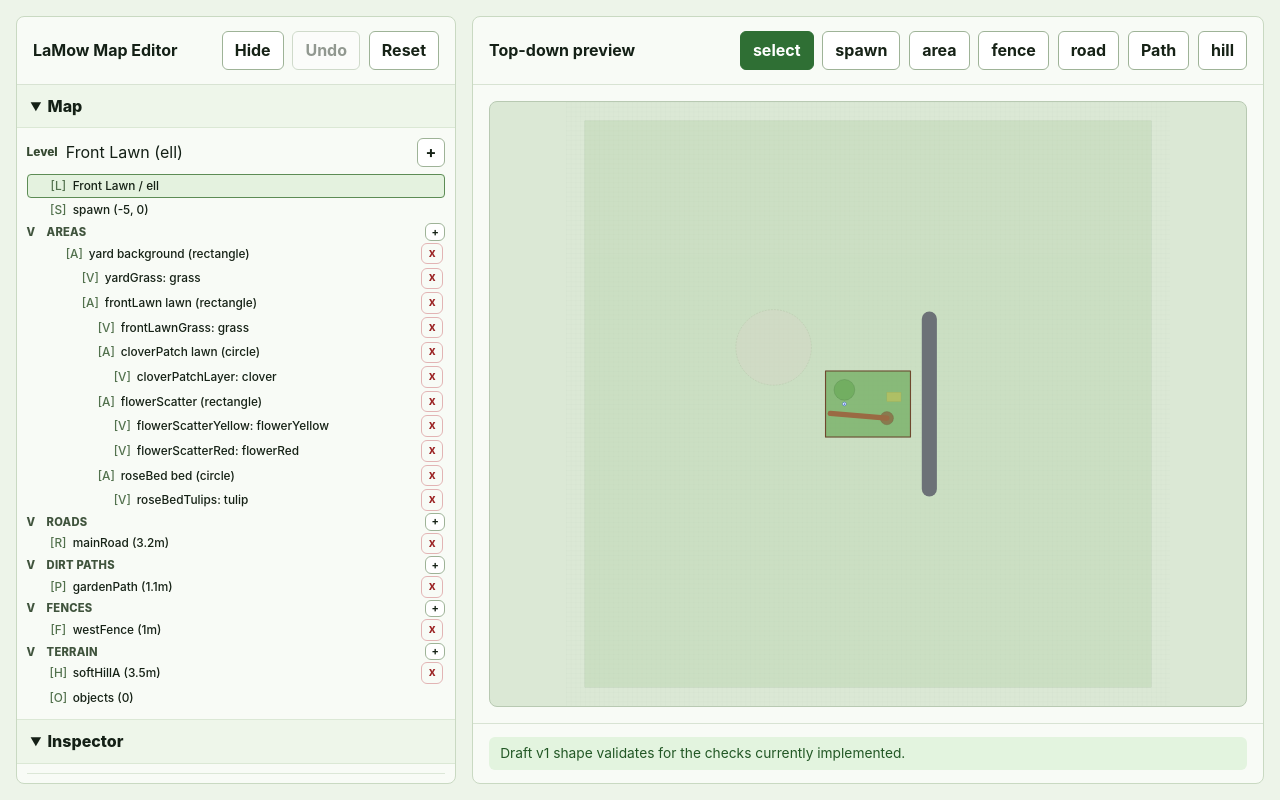
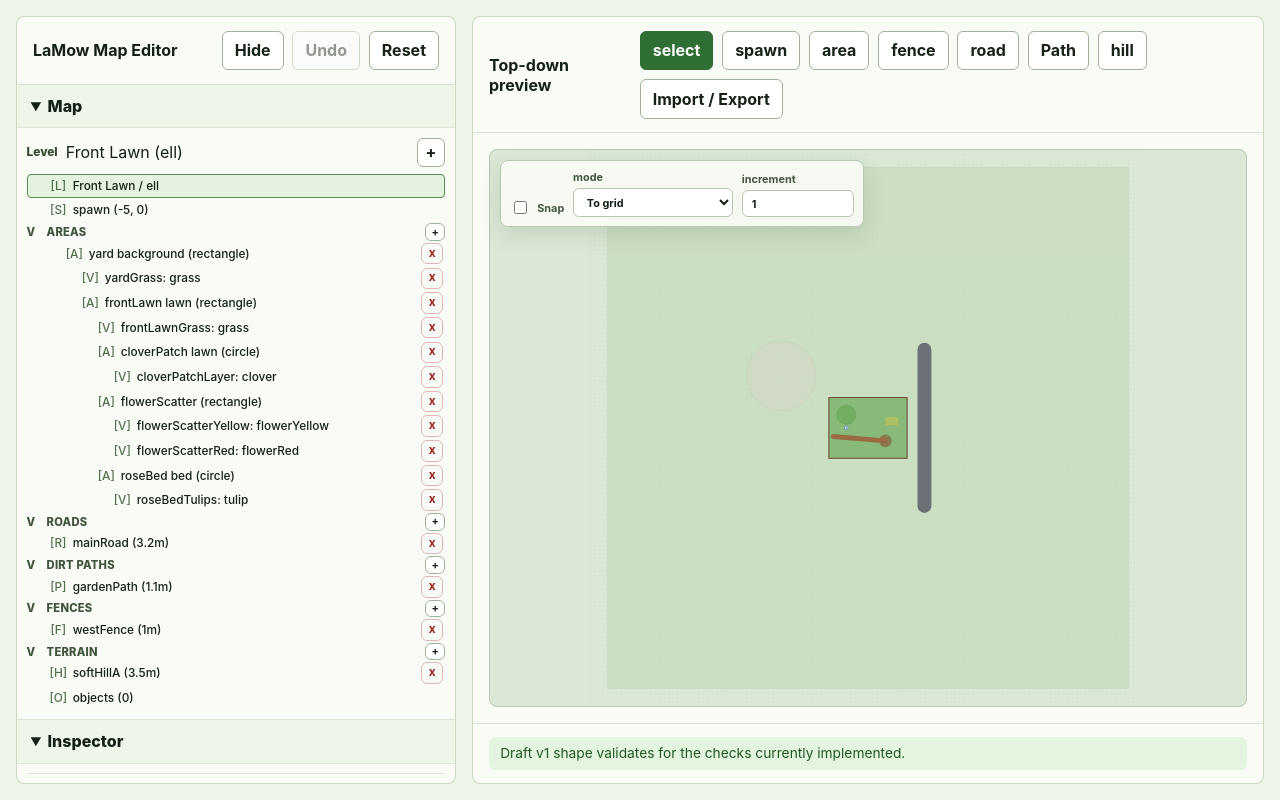
Before and after one commit to TreaddyBear/lamow-map-editor, a React (Vite) app: page / in a window 1280 px wide. Built offline with nearby package versions, Linux system fonts and the light colour scheme.

Commit message:
Add grid snapping and import drawer

```diff
--- a/src/components/App.tsx
+++ b/src/components/App.tsx
@@ -11,6 +11,7 @@ import { ContextMenu } from "./ContextMenu";
 import { ImportExportPane } from "./ImportExportPane";
 import { Inspector } from "./Inspector";
 import { Sidebar } from "./Sidebar";
+import { SnapControls } from "./SnapControls";
 import { ActionRow, Button } from "./ui";
 import { Viewport } from "./Viewport";
 
@@ -25,9 +26,11 @@ export function App() {
     jsonText: "",
     importMessage: "",
     sidebarCollapsed: false,
-    sidebarPanes: { tree: true, inspector: true, blueprints: false, json: false },
+    importPanelOpen: false,
+    sidebarPanes: { tree: true, inspector: true, blueprints: false },
     pinnedAreaBlueprintKeys: [],
     activeViewportBounds: null,
+    snap: { enabled: false, increment: 1, mode: "toGrid" },
   }));
   const [history, setHistory] = useState<MapPackV1[]>([]);
 
@@ -130,7 +133,7 @@ export function App() {
   };
 
   return (
-    <main className={`app ${state.sidebarCollapsed ? "sidebar-is-collapsed" : ""}`}>
+    <main className={`app ${state.sidebarCollapsed ? "sidebar-is-collapsed" : ""} ${state.importPanelOpen ? "import-is-open" : ""}`}>
       <aside className={`panel sidebar-panel ${state.sidebarCollapsed ? "collapsed" : ""}`}>
         <div className="panel-header">
           <h1>LaMow Map Editor</h1>
@@ -151,7 +154,6 @@ export function App() {
           onDelete={deleteSelection}
           onAdd={addFromTree}
           inspector={<Inspector level={level} selection={state.selection} onUpdateLevel={updateLevel} onUpdateArea={updateArea} onDeleteSelection={() => deleteSelection()} />}
-          importExport={<ImportExportPane pack={state.pack} value={jsonValue} message={state.importMessage} onJsonText={(jsonText) => setState((current) => ({ ...current, jsonText }))} onCopy={() => navigator.clipboard.writeText(jsonValue).then(() => setState((current) => ({ ...current, importMessage: "Copied JSON to clipboard." })))} onImport={() => { try { const result = importJsonText(jsonValue); record((current) => ({ ...current, pack: normalizePack(result.pack), selectedLevelIndex: 0, selection: { kind: "level" }, jsonText: "", importMessage: result.message })); } catch (error) { setState((current) => ({ ...current, importMessage: error instanceof Error ? error.message : "Could not import JSON." })); } }} onOpenFile={(file) => file.text().then((text) => { const result = importJsonText(text); record((current) => ({ ...current, pack: normalizePack(result.pack), selectedLevelIndex: 0, selection: { kind: "level" }, jsonText: "", importMessage: result.message })); }).catch((error) => setState((current) => ({ ...current, importMessage: error instanceof Error ? error.message : "Could not import JSON file." })))} />}
         />
       </aside>
       <section className="panel canvas-panel">
@@ -159,13 +161,24 @@ export function App() {
           <h2>Top-down preview</h2>
           <ActionRow className="toolbar-actions">
             {(["select", "spawn", "area", "fence", "road", "dirtPath", "hill"] as CanvasTool[]).map((tool) => <Button key={tool} tone={state.canvasTool === tool ? "primary" : "default"} type="button" onClick={() => setState((current) => ({ ...current, canvasTool: tool, pendingPath: tool !== current.pendingPath?.kind ? null : current.pendingPath }))}>{tool === "dirtPath" ? "Path" : tool}</Button>)}
+            <Button type="button" tone={state.importPanelOpen ? "primary" : "default"} onClick={() => setState((current) => ({ ...current, importPanelOpen: !current.importPanelOpen }))}>Import / Export</Button>
           </ActionRow>
         </div>
         <div className="map-wrap">
-          <Viewport level={level} bounds={bounds} selection={state.selection} canvasTool={state.canvasTool} pendingPath={state.pendingPath} onSelect={(selection) => setState((current) => ({ ...current, selection }))} onClearSelection={() => setState((current) => ({ ...current, selection: { kind: "level" } }))} onUpdateLevel={(updater) => updateLevel(updater, false)} onContextMenu={(screenX, screenY, world, target) => setState((current) => ({ ...current, contextMenu: { screenX, screenY, world, target } }))} onAddArea={addArea} onAddHill={addHill} onPathToolClick={pathToolClick} onFreezeViewport={() => setState((current) => ({ ...current, activeViewportBounds: getBounds(level) }))} onReleaseViewport={() => setState((current) => ({ ...current, activeViewportBounds: null }))} />
+          <SnapControls settings={state.snap} onChange={(snap) => setState((current) => ({ ...current, snap }))} />
+          <Viewport level={level} bounds={bounds} selection={state.selection} canvasTool={state.canvasTool} pendingPath={state.pendingPath} snap={state.snap} onSelect={(selection) => setState((current) => ({ ...current, selection }))} onClearSelection={() => setState((current) => ({ ...current, selection: { kind: "level" } }))} onUpdateLevel={(updater) => updateLevel(updater, false)} onContextMenu={(screenX, screenY, world, target) => setState((current) => ({ ...current, contextMenu: { screenX, screenY, world, target } }))} onAddArea={addArea} onAddHill={addHill} onPathToolClick={pathToolClick} onFreezeViewport={() => setState((current) => ({ ...current, activeViewportBounds: getBounds(level) }))} onReleaseViewport={() => setState((current) => ({ ...current, activeViewportBounds: null }))} />
         </div>
         <div className="status">{validation.length === 0 ? <div className="ok">Draft v1 shape validates for the checks currently implemented.</div> : validation.map((error) => <div key={error} className="error">{error}</div>)}</div>
       </section>
+      {state.importPanelOpen ? (
+        <aside className="panel import-panel">
+          <div className="panel-header">
+            <h2>Import / Export</h2>
+            <Button type="button" onClick={() => setState((current) => ({ ...current, importPanelOpen: false }))}>Hide</Button>
+          </div>
+          <ImportExportPane pack={state.pack} value={jsonValue} message={state.importMessage} onJsonText={(jsonText) => setState((current) => ({ ...current, jsonText }))} onCopy={() => navigator.clipboard.writeText(jsonValue).then(() => setState((current) => ({ ...current, importMessage: "Copied JSON to clipboard." })))} onImport={() => { try { const result = importJsonText(jsonValue); record((current) => ({ ...current, pack: normalizePack(result.pack), selectedLevelIndex: 0, selection: { kind: "level" }, jsonText: "", importMessage: result.message })); } catch (error) { setState((current) => ({ ...current, importMessage: error instanceof Error ? error.message : "Could not import JSON." })); } }} onOpenFile={(file) => file.text().then((text) => { const result = importJsonText(text); record((current) => ({ ...current, pack: normalizePack(result.pack), selectedLevelIndex: 0, selection: { kind: "level" }, jsonText: "", importMessage: result.message })); }).catch((error) => setState((current) => ({ ...current, importMessage: error instanceof Error ? error.message : "Could not import JSON file." })))} />
+        </aside>
+      ) : null}
       <ContextMenu menu={state.contextMenu} pinnedAreaBlueprintKeys={state.pinnedAreaBlueprintKeys} onClose={() => setState((current) => ({ ...current, contextMenu: null }))} onSelect={(selection: Selection) => setState((current) => ({ ...current, selection, contextMenu: null }))} onDuplicate={duplicateSelection} onDelete={(selection) => deleteSelection(selection)} onMoveSpawn={() => state.contextMenu && updateLevel((current) => ({ ...current, spawn: { ...current.spawn, position: state.contextMenu!.world } }))} onAddArea={() => state.contextMenu && addArea(state.contextMenu.world)} onAddChildArea={() => state.contextMenu && addArea(state.contextMenu.world, state.contextMenu.target?.kind === "area" ? state.contextMenu.target.path : state.selection.kind === "area" ? state.selection.path : undefined)} onAddBlueprint={(key) => state.contextMenu && addBlueprint(key, state.contextMenu.world)} onStartFence={() => state.contextMenu && pathToolClick("fence", state.contextMenu.world)} onAddRoad={() => state.contextMenu && addPathItem("road", [state.contextMenu.world[0] - 2, state.contextMenu.world[1]], [state.contextMenu.world[0] + 2, state.contextMenu.world[1]])} onAddDirtPath={() => state.contextMenu && addPathItem("dirtPath", [state.contextMenu.world[0] - 2, state.contextMenu.world[1]], [state.contextMenu.world[0] + 2, state.contextMenu.world[1]])} onAddHill={() => state.contextMenu && addHill(state.contextMenu.world)} />
     </main>
   );
--- /dev/null
+++ b/src/components/SnapControls.tsx
@@ -0,0 +1,25 @@
+import type { SnapSettings } from "../editor/types";
+import { CheckboxField, Field, SelectField } from "./formControls";
+
+type Props = {
+  settings: SnapSettings;
+  onChange: (settings: SnapSettings) => void;
+};
+
+export function SnapControls({ settings, onChange }: Props) {
+  return (
+    <div className="snap-widget">
+      <CheckboxField label="Snap" checked={settings.enabled} onChange={(enabled) => onChange({ ...settings, enabled })} />
+      <SelectField
+        label="mode"
+        value={settings.mode}
+        options={[
+          { value: "toGrid", label: "To grid" },
+          { value: "byIncrement", label: "By increment" },
+        ]}
+        onChange={(mode) => onChange({ ...settings, mode: mode as SnapSettings["mode"] })}
+      />
+      <Field label="increment" type="number" value={settings.increment} onCommit={(value) => onChange({ ...settings, increment: Math.max(0.1, Number(value) || 1) })} />
+    </div>
+  );
+}
--- a/src/components/Viewport.tsx
+++ b/src/components/Viewport.tsx
@@ -2,6 +2,8 @@ import { useRef, type MouseEvent as ReactMouseEvent, type PointerEvent as ReactP
 import { moveAreaShapeHandle, movePathShapeHandle } from "../domain/editHandles";
 import type { LevelV1, Point2, Rect, Selection } from "../domain/model";
 import type { CanvasTool, PendingPathState } from "../domain/model";
+import { closestSelectionPoint, snapMoveDelta, snapPoint } from "../domain/snapping";
+import type { SnapSettings } from "../editor/types";
 import { moveSelection, round, sameSelection, updateArray, updateAreasAtPath } from "../editor/utils";
 import { AreaSvg, HillSvg, PathSvg } from "./viewport/MapObjects";
 import { SelectionHandles } from "./viewport/SelectionHandles";
@@ -10,6 +12,7 @@ import { applyLiveDrag, applySelectedGeometryPreview, clearLiveDrag } from "./vi
 type LiveDragState = {
   selection: Selection;
   start: Point2;
+  anchor: Point2 | null;
   last: Point2;
   dx: number;
   dz: number;
@@ -20,6 +23,7 @@ type LiveEditHandleDragState = {
   selection: Selection;
   handle: string;
   index?: number;
+  start: Point2;
   last: Point2;
   previewLevel: LevelV1;
   moved: boolean;
@@ -31,6 +35,7 @@ type Props = {
   selection: Selection;
   canvasTool: CanvasTool;
   pendingPath: PendingPathState;
+  snap: SnapSettings;
   onSelect: (selection: Selection) => void;
   onClearSelection: () => void;
   onUpdateLevel: (updater: (level: LevelV1) => LevelV1) => void;
@@ -79,25 +84,26 @@ export function Viewport(props: Props) {
         if (event.button !== 0) return;
         const world = eventToWorld(event.currentTarget, event);
         if (!world) return;
+        const snappedWorld = props.snap.enabled ? snapPoint(world, props.snap) : world;
         const handleElement = event.target instanceof Element ? event.target.closest("[data-handle]") as HTMLElement | null : null;
         if (handleElement) {
           event.currentTarget.setPointerCapture(event.pointerId);
-          liveEditHandleDragRef.current = { selection: structuredClone(props.selection), handle: handleElement.dataset.handle ?? "", index: handleElement.dataset.handleIndex === undefined ? undefined : Number(handleElement.dataset.handleIndex), last: world, previewLevel: structuredClone(level), moved: false };
+          liveEditHandleDragRef.current = { selection: structuredClone(props.selection), handle: handleElement.dataset.handle ?? "", index: handleElement.dataset.handleIndex === undefined ? undefined : Number(handleElement.dataset.handleIndex), start: world, last: props.snap.enabled ? snappedWorld : world, previewLevel: structuredClone(level), moved: false };
           props.onFreezeViewport();
           return;
         }
         if (props.canvasTool === "spawn") {
           props.onSelect({ kind: "spawn" });
-          props.onUpdateLevel((current) => ({ ...current, spawn: { ...current.spawn, position: world } }));
+          props.onUpdateLevel((current) => ({ ...current, spawn: { ...current.spawn, position: snappedWorld } }));
           return;
         }
-        if (props.canvasTool === "area") return props.onAddArea(world, props.selection.kind === "area" ? props.selection.path : undefined);
-        if (props.canvasTool === "hill") return props.onAddHill(world);
-        if (props.canvasTool === "fence" || props.canvasTool === "road" || props.canvasTool === "dirtPath") return props.onPathToolClick(props.canvasTool, world);
+        if (props.canvasTool === "area") return props.onAddArea(snappedWorld, props.selection.kind === "area" ? props.selection.path : undefined);
+        if (props.canvasTool === "hill") return props.onAddHill(snappedWorld);
+        if (props.canvasTool === "fence" || props.canvasTool === "road" || props.canvasTool === "dirtPath") return props.onPathToolClick(props.canvasTool, snappedWorld);
         const target = targetSelection(event.target);
         if (target) {
           props.onSelect(target);
-          liveDragRef.current = { selection: target, start: world, last: world, dx: 0, dz: 0, moved: false };
+          liveDragRef.current = { selection: target, start: world, anchor: closestSelectionPoint(level, target, world), last: world, dx: 0, dz: 0, moved: false };
           props.onFreezeViewport();
           return;
         }
@@ -108,18 +114,19 @@ export function Viewport(props: Props) {
         if (!world) return;
         if (liveEditHandleDragRef.current) {
           const drag = liveEditHandleDragRef.current;
-          const dx = round(world[0] - drag.last[0]);
-          const dz = round(world[1] - drag.last[1]);
+          const target = snapHandleTarget(world, drag.start, props.snap);
+          const dx = round(target[0] - drag.last[0]);
+          const dz = round(target[1] - drag.last[1]);
           if (dx === 0 && dz === 0) return;
-          const previewLevel = moveEditHandle(drag.previewLevel, drag.selection, drag.handle, drag.index, world, dx, dz);
-          liveEditHandleDragRef.current = { ...drag, last: world, previewLevel, moved: true };
+          const previewLevel = moveEditHandle(drag.previewLevel, drag.selection, drag.handle, drag.index, target, dx, dz);
+          liveEditHandleDragRef.current = { ...drag, last: target, previewLevel, moved: true };
           applySelectedGeometryPreview(event.currentTarget, previewLevel, drag.selection);
           return;
         }
         if (liveDragRef.current) {
           const drag = liveDragRef.current;
-          const dx = round(world[0] - drag.start[0]);
-          const dz = round(world[1] - drag.start[1]);
+          const rawDelta: Point2 = [round(world[0] - drag.start[0]), round(world[1] - drag.start[1])];
+          const [dx, dz] = snapMoveDelta(rawDelta, drag.anchor, props.snap);
           if (dx === drag.dx && dz === drag.dz) return;
           liveDragRef.current = { ...drag, last: world, dx, dz, moved: dx !== 0 || dz !== 0 };
           applyLiveDrag(event.currentTarget, drag.selection, dx, dz, dx !== 0 || dz !== 0);
@@ -172,6 +179,14 @@ export function Viewport(props: Props) {
   );
 }
 
+function snapHandleTarget(world: Point2, start: Point2, snap: SnapSettings): Point2 {
+  if (!snap.enabled) return world;
+  if (snap.mode === "toGrid") return snapPoint(world, snap);
+  const rawDelta: Point2 = [round(world[0] - start[0]), round(world[1] - start[1])];
+  const delta = snapMoveDelta(rawDelta, null, snap);
+  return [round(start[0] + delta[0]), round(start[1] + delta[1])];
+}
+
 function moveEditHandle(level: LevelV1, item: Selection, handle: string, index: number | undefined, world: Point2, dx: number, dz: number): LevelV1 {
   if (item.kind === "spawn") {
     const [x, z] = level.spawn.position;
--- /dev/null
+++ b/src/domain/snapping.ts
@@ -0,0 +1,73 @@
+import { pathPoints, shapeBounds } from "./geometry";
+import type { Area, AreaShape, LevelV1, Point2, Selection } from "./model";
+
+type SnapSettingsLike = {
+  enabled: boolean;
+  increment: number;
+  mode: "toGrid" | "byIncrement";
+};
+
+export function snapPoint(point: Point2, settings: SnapSettingsLike): Point2 {
+  if (!settings.enabled) return point;
+  const increment = snapIncrement(settings);
+  return [round(Math.round(point[0] / increment) * increment), round(Math.round(point[1] / increment) * increment)];
+}
+
+export function snapMoveDelta(rawDelta: Point2, anchor: Point2 | null, settings: SnapSettingsLike): Point2 {
+  if (!settings.enabled) return rawDelta;
+  const increment = snapIncrement(settings);
+  if (settings.mode === "byIncrement" || !anchor) {
+    return [round(Math.round(rawDelta[0] / increment) * increment), round(Math.round(rawDelta[1] / increment) * increment)];
+  }
+  const target = snapPoint([anchor[0] + rawDelta[0], anchor[1] + rawDelta[1]], settings);
+  return [round(target[0] - anchor[0]), round(target[1] - anchor[1])];
+}
+
+export function closestSelectionPoint(level: LevelV1, selection: Selection, world: Point2): Point2 | null {
+  const points = selectionPoints(level, selection);
+  if (points.length === 0) return null;
+  return points.reduce((best, point) => (distanceSquared(point, world) < distanceSquared(best, world) ? point : best), points[0]);
+}
+
+function selectionPoints(level: LevelV1, selection: Selection): Point2[] {
+  if (selection.kind === "spawn") return [level.spawn.position];
+  if (selection.kind === "area" && selection.path) {
+    const area = getAreaByPath(level.areas, selection.path);
+    return area ? areaShapePoints(area.shape) : [];
+  }
+  if (selection.kind === "heightFeature" && selection.index !== undefined) return areaShapePoints(level.terrain.heightFeatures[selection.index]?.shape);
+  if (selection.kind === "road" && selection.index !== undefined) return pathPoints(level.roads[selection.index].shape);
+  if (selection.kind === "dirtPath" && selection.index !== undefined) return pathPoints(level.dirtPaths[selection.index].shape);
+  if (selection.kind === "fence" && selection.index !== undefined) return pathPoints(level.fences[selection.index].shape);
+  return [];
+}
+
+function getAreaByPath(areas: Area[], path: number[]): Area | undefined {
+  return path.reduce<Area | undefined>((current, index) => (current ? current.children?.[index] : areas[index]), undefined);
+}
+
+function areaShapePoints(shape?: AreaShape): Point2[] {
+  if (!shape) return [];
+  if (shape.type === "circle") return [shape.center, [round(shape.center[0] + shape.radius), shape.center[1]]];
+  if (shape.type === "polygon") return shape.points;
+  const bounds = shapeBounds(shape);
+  return [
+    [bounds.xMin, bounds.zMin],
+    [bounds.xMax, bounds.zMin],
+    [bounds.xMax, bounds.zMax],
+    [bounds.xMin, bounds.zMax],
+    shape.center,
+  ];
+}
+
+function snapIncrement(settings: SnapSettingsLike): number {
+  return Math.max(0.1, Number(settings.increment) || 1);
+}
+
+function distanceSquared(a: Point2, b: Point2): number {
+  return (a[0] - b[0]) ** 2 + (a[1] - b[1]) ** 2;
+}
+
+function round(value: number): number {
+  return Math.round(value * 1000) / 1000;
+}
--- a/src/styles.css
+++ b/src/styles.css
@@ -98,8 +98,16 @@ textarea {
   overflow: hidden;
 }
 
+.app.import-is-open {
+  grid-template-columns: minmax(320px, 400px) minmax(0, 1fr) minmax(340px, 420px);
+}
+
 .app.sidebar-is-collapsed {
   grid-template-columns: minmax(148px, 180px) minmax(0, 1fr);
+}
+
+.app.sidebar-is-collapsed.import-is-open {
+  grid-template-columns: minmax(148px, 180px) minmax(0, 1fr) minmax(340px, 420px);
 }
 
 .panel {
@@ -233,10 +241,6 @@ label {
 
 .sidebar-pane textarea {
   min-height: 10rem;
-}
-
-.json-panel {
-  display: none;
 }
 
 .tree-pane,
@@ -489,6 +493,7 @@ label {
 }
 
 .map-wrap {
+  position: relative;
   min-height: 0;
   padding: 1rem;
 }
@@ -500,6 +505,40 @@ label {
   border: 1px solid #b8c9b2;
   border-radius: 8px;
   background: #dbe8d5;
+}
+
+.snap-widget {
+  position: absolute;
+  z-index: 4;
+  top: 1.7rem;
+  left: 1.7rem;
+  display: grid;
+  grid-template-columns: auto minmax(8rem, 10rem) minmax(5rem, 7rem);
+  align-items: end;
+  gap: 0.55rem;
+  border: 1px solid #b8c9b2;
+  border-radius: 8px;
+  background: rgb(248 251 246 / 94%);
+  box-shadow: 0 8px 22px rgb(31 49 27 / 12%);
+  padding: 0.55rem;
+}
+
+.snap-widget label {
+  font-size: 0.68rem;
+}
+
+.snap-widget input,
+.snap-widget select {
+  padding-block: 0.35rem;
+}
+
+.import-panel {
+  display: grid;
+  grid-template-rows: auto minmax(0, 1fr);
+}
+
+.import-panel .panel-body {
+  min-height: 0;
 }
 
 .hint {
@@ -570,7 +609,15 @@ label {
     grid-template-columns: minmax(300px, 360px) minmax(0, 1fr);
   }
 
-  .json-panel {
-    display: none;
+  .app.import-is-open {
+    grid-template-columns: minmax(300px, 360px) minmax(0, 1fr);
+  }
+
+  .import-panel {
+    position: fixed;
+    z-index: 8;
+    top: 1rem;
+    right: 1rem;
+    width: min(420px, calc(100vw - 2rem));
   }
 }
```
Also changed, not shown: src/components/Sidebar.tsx (+1 -6 lines), src/editor/types.ts (+8 -1 lines), 1 other file (tests, documents, lock files or other folders).
